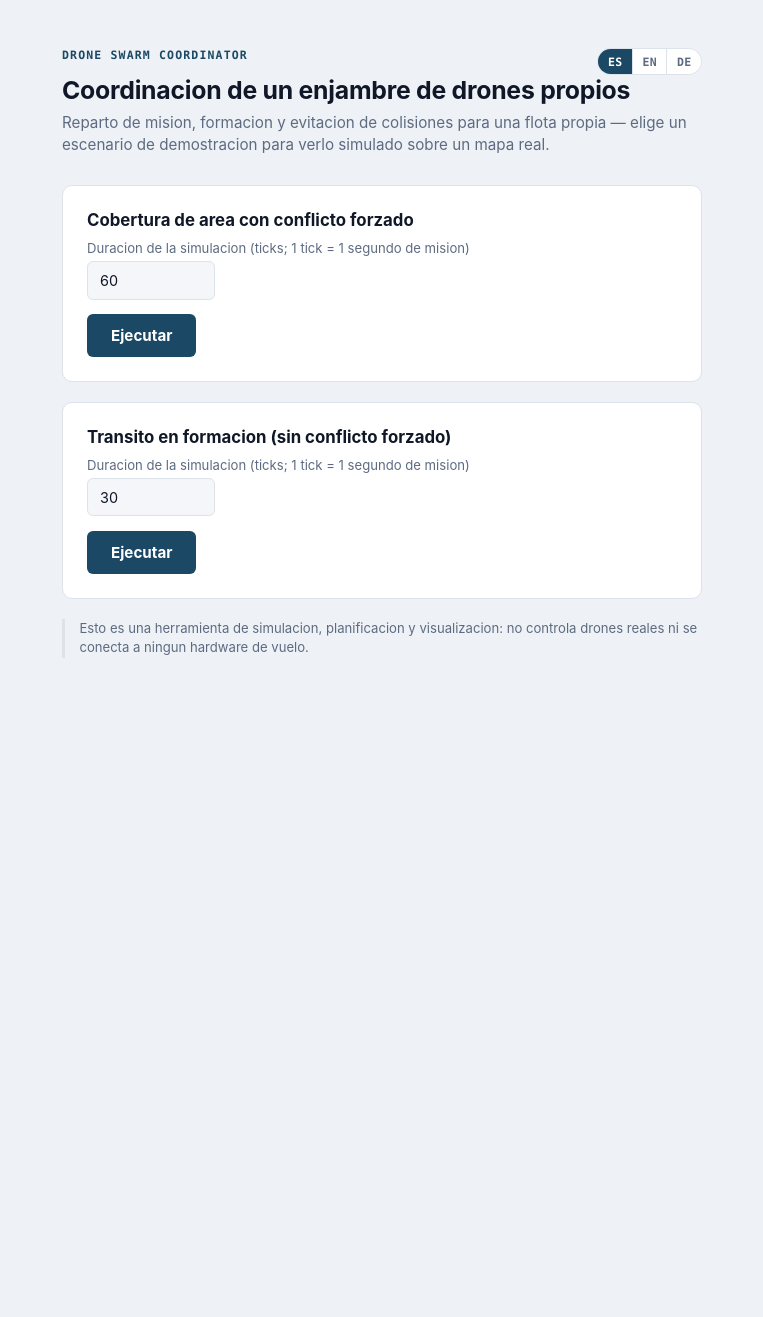
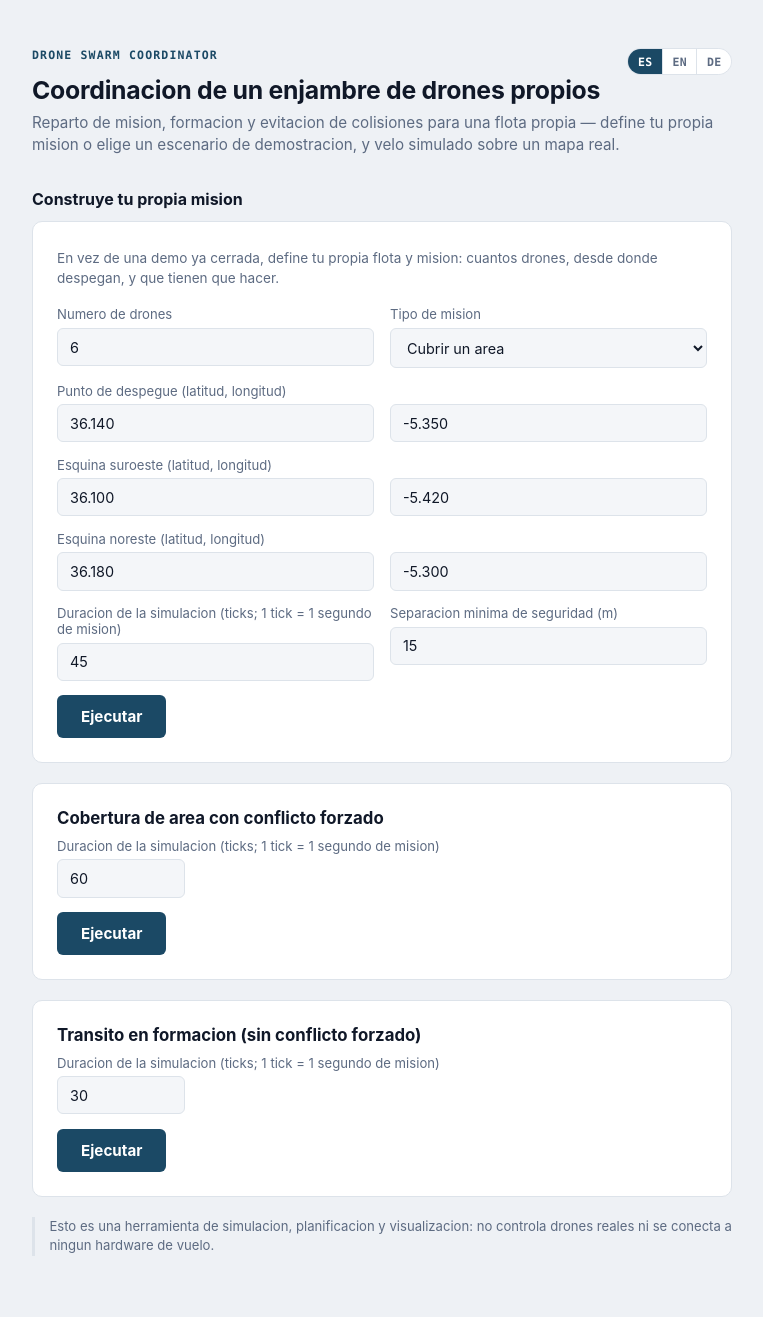
Before and after one commit to alberto-navas/drone-swarm-coordinator, a FastAPI app: page / in a window 1280 px wide. Shown: the whole page, without its empty margins (258-1021 px from the left). Before the commit the page ends 658 px from the top, so only its background shows below. Run offline with FastAPI, Linux system fonts and the light colour scheme.

Commit message:
Add a custom mission builder to the web panel
Turns the panel from "pick one of two closed demos" into an actual
control surface: define your own fleet (drone count, launch point) and
mission (cover an area / watch points / reach destinations / hold a
formation) and see it planned and simulated on the same engine, instead
of only replaying two fixed scenarios. New GET /plan endpoint builds a
Mission/Drone list from the form and reuses the exact same
run/allocation/formation/conflict pipeline and report template as the
demo scenarios (via a new shared _render_report helper) — no engine
logic duplicated.

A mission is a task OR a formation, never both: formation recomputes
every drone's target every tick, so combining it with a task would leave
the task silently inert. The form enforces a single mode instead of
offering a combination that looks valid but isn't.

Generalized report.html's language switcher to a base_query built by
whichever endpoint rendered the report, so switching language re-submits
either a demo scenario or a custom mission with all its parameters
intact, not just the two demo routes.

```diff
--- a/src/web/app.py
+++ b/src/web/app.py
@@ -1,24 +1,27 @@
 """
 Panel web: ejecuta uno de los escenarios de demostracion incluidos
-(src/scenarios.py) y muestra el resultado en el navegador — mapa animado
-con la trayectoria de cada dron y los conflictos de separacion, tabla de
-estado final de la flota, y tabla de conflictos detectados.
+(src/scenarios.py), o una mision personalizada definida en el propio
+formulario, y muestra el resultado en el navegador — mapa animado con la
+trayectoria de cada dron y los conflictos de separacion, tabla de estado
+final de la flota, y tabla de conflictos detectados.
 
 Capa fina sobre el mismo motor que usa el CLI (src/cli.py): no reimplementa
 nada de src/simulation.py, src/allocation.py, src/formation.py ni
-src/conflict.py; solo adapta la salida (HTML servido en el navegador en vez
-de texto en la terminal).
+src/conflict.py; solo adapta la entrada (parametros de formulario en vez de
+argumentos de linea de comandos) y la salida (HTML servido en el navegador
+en vez de texto en la terminal).
 """
 
 from pathlib import Path
 from typing import Any
+from urllib.parse import urlencode
 
 from fastapi import FastAPI, HTTPException, Request
 from fastapi.responses import HTMLResponse
 from fastapi.templating import Jinja2Templates
 
 from src.i18n import UI_LABELS, normalize_lang, scenario_label, status_label
-from src.model import ConflictEvent
+from src.model import ConflictEvent, Drone, FormationConfig, FormationShape, GeoPoint, Mission, Task, TaskType
 from src.scenarios import SCENARIOS
 from src.simulation import DEFAULT_MIN_SEPARATION_M
 from src.simulation import run as run_simulation
@@ -29,6 +32,9 @@ _TEMPLATES_DIR = Path(__file__).parent / "templates"
 
 _DEFAULT_TICKS = {"cobertura": 60, "formacion": 30}
 _MIN_TICKS, _MAX_TICKS = 5, 600
+_MIN_DRONES, _MAX_DRONES = 1, 30
+_MODES = ("area", "point", "destination", "formation")
+_FORMATION_SHAPES = ("line", "v", "grid")
 
 app = FastAPI(title="Drone Swarm Coordinator")
 _templates = Jinja2Templates(directory=str(_TEMPLATES_DIR))
@@ -65,6 +71,52 @@ def _summarize_conflicts(events: list[ConflictEvent]) -> list[dict[str, Any]]:
     return summaries
 
 
+def _parse_points(text: str) -> list[GeoPoint]:
+    """Cada linea no vacia debe ser "lat,lon"; lanza ValueError con un mensaje legible si no."""
+    points: list[GeoPoint] = []
+    for i, raw_line in enumerate(text.splitlines(), start=1):
+        line = raw_line.strip()
+        if not line:
+            continue
+        parts = line.split(",")
+        if len(parts) != 2:
+            raise ValueError(f"Linea {i} invalida: '{raw_line}' (se esperaba 'lat,lon')")
+        try:
+            points.append(GeoPoint(lat=float(parts[0]), lon=float(parts[1])))
+        except ValueError as exc:
+            raise ValueError(f"Linea {i} invalida: '{raw_line}' (lat/lon deben ser numeros)") from exc
+    return points
+
+
+def _render_report(
+    request: Request,
+    lang: str,
+    mission_label: str,
+    base_query: str,
+    fleet: list[Drone],
+    mission: Mission,
+    n_ticks: int,
+    min_separation_m: float,
+) -> HTMLResponse:
+    history = run_simulation(fleet, mission, n_ticks=n_ticks, min_separation_m=min_separation_m)
+    final = history[-1]
+
+    context: dict[str, Any] = {
+        "lang": lang,
+        "labels": UI_LABELS[lang],
+        "base_query": base_query,
+        "scenario_label": mission_label,
+        "n_ticks": n_ticks,
+        "map_html": build_animated_map(history),
+        # (len(id), id): orden natural para "drone-2" antes que "drone-10".
+        "drones": sorted(final.drones, key=lambda d: (len(d.id), d.id)),
+        "status_label": lambda status: status_label(status, lang),
+        "conflicts": _summarize_conflicts(final.conflicts),
+        "conflict_count": len(final.conflicts),
+    }
+    return _templates.TemplateResponse(request, "report.html", context)
+
+
 @app.get("/", response_class=HTMLResponse)
 async def index(request: Request, lang: str = "es") -> HTMLResponse:
     lang = normalize_lang(lang)
@@ -83,21 +135,104 @@ async def run_scenario(request: Request, scenario: str, ticks: int | None = None
         raise HTTPException(status_code=404, detail=f"Escenario desconocido: {scenario}")
     n_ticks = _DEFAULT_TICKS[scenario] if ticks is None else max(_MIN_TICKS, min(_MAX_TICKS, ticks))
 
-    drones, mission = SCENARIOS[scenario]()
-    history = run_simulation(drones, mission, n_ticks=n_ticks, min_separation_m=DEFAULT_MIN_SEPARATION_M)
-    final = history[-1]
+    fleet, mission = SCENARIOS[scenario]()
+    base_query = f"/run?scenario={scenario}&ticks={n_ticks}"
+    return _render_report(
+        request, lang, scenario_label(scenario, lang), base_query, fleet, mission, n_ticks, DEFAULT_MIN_SEPARATION_M
+    )
 
-    context: dict[str, Any] = {
-        "lang": lang,
-        "labels": UI_LABELS[lang],
-        "scenario_id": scenario,
-        "scenario_label": scenario_label(scenario, lang),
-        "n_ticks": n_ticks,
-        "map_html": build_animated_map(history),
-        # (len(id), id): orden natural para "drone-2" antes que "drone-10".
-        "drones": sorted(final.drones, key=lambda d: (len(d.id), d.id)),
-        "status_label": lambda status: status_label(status, lang),
-        "conflicts": _summarize_conflicts(final.conflicts),
-        "conflict_count": len(final.conflicts),
-    }
-    return _templates.TemplateResponse(request, "report.html", context)
+
+@app.get("/plan", response_class=HTMLResponse)
+async def plan_mission(
+    request: Request,
+    drones: int = 6,
+    launch_lat: float = 36.140,
+    launch_lon: float = -5.350,
+    mode: str = "area",
+    points: str = "",
+    area_sw_lat: float = 36.100,
+    area_sw_lon: float = -5.420,
+    area_ne_lat: float = 36.180,
+    area_ne_lon: float = -5.300,
+    formation_shape: str = "line",
+    spacing_m: float = 25.0,
+    leader: str = "",
+    ticks: int = 45,
+    min_separation: float = DEFAULT_MIN_SEPARATION_M,
+    lang: str = "es",
+) -> HTMLResponse:
+    """
+    Construye una Mission a partir de los parametros del formulario y la
+    simula igual que un escenario de demo. `mode` decide que bloque de
+    parametros se usa — una mision es de tarea (area/puntos/destinos) O de
+    formacion, nunca ambas: la formacion recalcula el objetivo de CADA
+    dron en cada tick (ver src/simulation.step), asi que combinarla con
+    tareas dejaria las tareas sin ningun efecto visible, silenciosamente.
+    Mejor un unico modo honesto que una opcion combinada enganosa.
+    """
+    lang = normalize_lang(lang)
+    if mode not in _MODES:
+        raise HTTPException(status_code=400, detail=f"Tipo de mision desconocido: {mode}")
+    drone_count = max(_MIN_DRONES, min(_MAX_DRONES, drones))
+    n_ticks = max(_MIN_TICKS, min(_MAX_TICKS, ticks))
+
+    tasks: list[Task] = []
+    formation_config: FormationConfig | None = None
+
+    if mode in ("point", "destination"):
+        try:
+            task_points = _parse_points(points)
+        except ValueError as exc:
+            raise HTTPException(status_code=400, detail=str(exc)) from exc
+        if not task_points:
+            raise HTTPException(status_code=400, detail="Indica al menos un punto (una linea 'lat,lon').")
+        kind = TaskType.POINT if mode == "point" else TaskType.DESTINATION
+        tasks = [Task(id=f"tarea-{i + 1}", type=kind, points=[p]) for i, p in enumerate(task_points)]
+    elif mode == "area":
+        tasks = [
+            Task(
+                id="area-personalizada",
+                type=TaskType.AREA,
+                points=[GeoPoint(lat=area_sw_lat, lon=area_sw_lon), GeoPoint(lat=area_ne_lat, lon=area_ne_lon)],
+            )
+        ]
+    else:  # formation
+        if formation_shape not in _FORMATION_SHAPES:
+            raise HTTPException(status_code=400, detail=f"Formacion desconocida: {formation_shape}")
+        leader_id = leader.strip() or None
+        if leader_id is not None and leader_id not in {f"drone-{i + 1}" for i in range(drone_count)}:
+            raise HTTPException(
+                status_code=400,
+                detail=f"'{leader_id}' no es un dron valido (usa drone-1 .. drone-{drone_count}).",
+            )
+        formation_config = FormationConfig(
+            shape=FormationShape(formation_shape), spacing_m=spacing_m, leader_id=leader_id
+        )
+
+    fleet = [
+        Drone(id=f"drone-{i + 1}", position=GeoPoint(lat=launch_lat, lon=launch_lon), speed_mps=12.0)
+        for i in range(drone_count)
+    ]
+    mission = Mission(id="mision-personalizada", tasks=tasks, formation=formation_config)
+
+    base_query = "/plan?" + urlencode(
+        {
+            "drones": drone_count,
+            "launch_lat": launch_lat,
+            "launch_lon": launch_lon,
+            "mode": mode,
+            "points": points,
+            "area_sw_lat": area_sw_lat,
+            "area_sw_lon": area_sw_lon,
+            "area_ne_lat": area_ne_lat,
+            "area_ne_lon": area_ne_lon,
+            "formation_shape": formation_shape,
+            "spacing_m": spacing_m,
+            "leader": leader,
+            "ticks": n_ticks,
+            "min_separation": min_separation,
+        }
+    )
+    return _render_report(
+        request, lang, UI_LABELS[lang]["custom_mission_label"], base_query, fleet, mission, n_ticks, min_separation
+    )
--- a/src/web/templates/index.html
+++ b/src/web/templates/index.html
@@ -15,12 +15,13 @@
   }
   * { box-sizing: border-box; }
   body { margin: 0; padding: 3rem 1.25rem; background: var(--bg); color: var(--ink); font-family: var(--font-sans); display: flex; justify-content: center; }
-  main { max-width: 640px; width: 100%; }
+  main { max-width: 700px; width: 100%; }
 
   .top-bar { display: flex; align-items: flex-start; justify-content: space-between; gap: 1rem; }
   .eyebrow { font-family: var(--font-mono); font-size: 0.72rem; text-transform: uppercase; letter-spacing: 0.1em; color: var(--accent); font-weight: 700; margin: 0 0 0.5rem 0; }
   h1 { margin: 0 0 0.4rem 0; font-size: 1.55rem; font-weight: 700; letter-spacing: -0.01em; }
   .subtitle { color: var(--muted); margin: 0 0 1.75rem 0; font-size: 0.95rem; line-height: 1.5; }
+  h3 { margin: 2rem 0 0.75rem 0; font-size: 1rem; }
 
   .lang-switch { display: inline-flex; border: 1px solid var(--border); border-radius: 999px; overflow: hidden; flex-shrink: 0; }
   .lang-switch a { background: var(--surface); color: var(--muted); padding: 0.35rem 0.6rem; font-family: var(--font-mono); font-size: 0.72rem; font-weight: 700; text-decoration: none; letter-spacing: 0.02em; }
@@ -29,9 +30,18 @@
 
   section { background: var(--surface); border: 1px solid var(--border); border-radius: 10px; padding: 1.5rem; margin-bottom: 1.25rem; }
   h2 { margin: 0 0 0.6rem 0; font-size: 1.05rem; }
+  p.hint { color: var(--muted); font-size: 0.85rem; margin: 0.2rem 0 1.1rem 0; line-height: 1.45; }
 
   label { display: block; font-size: 0.82rem; color: var(--muted); margin-bottom: 0.35rem; }
-  input[type="number"] { width: 8rem; padding: 0.6rem 0.75rem; border: 1px solid var(--border); border-radius: 6px; background: var(--surface-alt); color: var(--ink); margin-bottom: 0.9rem; font-family: var(--font-sans); font-size: 0.9rem; }
+  input[type="number"], input[type="text"], select, textarea {
+    width: 100%; padding: 0.6rem 0.75rem; border: 1px solid var(--border); border-radius: 6px;
+    background: var(--surface-alt); color: var(--ink); margin-bottom: 0.9rem;
+    font-family: var(--font-sans); font-size: 0.9rem;
+  }
+  textarea { font-family: var(--font-mono); font-size: 0.85rem; resize: vertical; min-height: 4.5rem; }
+  .field-row { display: flex; gap: 1rem; }
+  .field-row > div { flex: 1; }
+  #ticks-demo-cobertura, #ticks-demo-formacion { width: 8rem; }
 
   button { background: var(--accent); color: var(--surface); border: none; padding: 0.75rem 1.5rem; border-radius: 6px; font-family: var(--font-sans); font-size: 0.95rem; font-weight: 700; cursor: pointer; }
   button:hover { filter: brightness(1.1); }
@@ -52,14 +62,111 @@
   <h1>{{ labels.index_h1 }}</h1>
   <p class="subtitle">{{ labels.index_subtitle }}</p>
 
+  <h3>{{ labels.custom_mission_heading }}</h3>
+  <section>
+    <p class="hint">{{ labels.custom_mission_hint }}</p>
+    <form action="/plan" method="get">
+      <input type="hidden" name="lang" value="{{ lang }}">
+
+      <div class="field-row">
+        <div>
+          <label for="drones">{{ labels.field_drones }}</label>
+          <input type="number" id="drones" name="drones" value="6" min="1" max="30">
+        </div>
+        <div>
+          <label for="mode">{{ labels.field_mode }}</label>
+          <select id="mode" name="mode" onchange="updateMissionFields()">
+            <option value="area">{{ labels.mode_area }}</option>
+            <option value="point">{{ labels.mode_point }}</option>
+            <option value="destination">{{ labels.mode_destination }}</option>
+            <option value="formation">{{ labels.mode_formation }}</option>
+          </select>
+        </div>
+      </div>
+
+      <div class="field-row">
+        <div>
+          <label for="launch_lat">{{ labels.field_launch }}</label>
+          <input type="text" id="launch_lat" name="launch_lat" value="36.140">
+        </div>
+        <div>
+          <label for="launch_lon">&nbsp;</label>
+          <input type="text" id="launch_lon" name="launch_lon" value="-5.350">
+        </div>
+      </div>
+
+      <div id="fields-area">
+        <div class="field-row">
+          <div>
+            <label for="area_sw_lat">{{ labels.field_area_sw }}</label>
+            <input type="text" id="area_sw_lat" name="area_sw_lat" value="36.100">
+          </div>
+          <div>
+            <label for="area_sw_lon">&nbsp;</label>
+            <input type="text" id="area_sw_lon" name="area_sw_lon" value="-5.420">
+          </div>
+        </div>
+        <div class="field-row">
+          <div>
+            <label for="area_ne_lat">{{ labels.field_area_ne }}</label>
+            <input type="text" id="area_ne_lat" name="area_ne_lat" value="36.180">
+          </div>
+          <div>
+            <label for="area_ne_lon">&nbsp;</label>
+            <input type="text" id="area_ne_lon" name="area_ne_lon" value="-5.300">
+          </div>
+        </div>
+      </div>
+
+      <div id="fields-points">
+        <label for="points">{{ labels.field_points }}</label>
+        <textarea id="points" name="points">36.150,-5.360
+36.130,-5.340
+36.160,-5.390</textarea>
+      </div>
+
+      <div id="fields-formation">
+        <div class="field-row">
+          <div>
+            <label for="formation_shape">{{ labels.field_formation_shape }}</label>
+            <select id="formation_shape" name="formation_shape">
+              <option value="line">{{ labels.formation_line }}</option>
+              <option value="v">{{ labels.formation_v }}</option>
+              <option value="grid">{{ labels.formation_grid }}</option>
+            </select>
+          </div>
+          <div>
+            <label for="spacing_m">{{ labels.field_spacing }}</label>
+            <input type="number" id="spacing_m" name="spacing_m" value="25" min="5" max="200">
+          </div>
+        </div>
+        <label for="leader">{{ labels.field_leader }}</label>
+        <input type="text" id="leader" name="leader" value="" placeholder="drone-1">
+      </div>
+
+      <div class="field-row">
+        <div>
+          <label for="ticks">{{ labels.ticks_label }}</label>
+          <input type="number" id="ticks" name="ticks" value="45" min="5" max="600">
+        </div>
+        <div>
+          <label for="min_separation">{{ labels.field_min_separation }}</label>
+          <input type="number" id="min_separation" name="min_separation" value="15" min="1" max="500">
+        </div>
+      </div>
+
+      <div><button type="submit">{{ labels.run_button }}</button></div>
+    </form>
+  </section>
+
   {% for scenario in scenarios %}
   <section>
     <h2>{{ scenario.label }}</h2>
     <form action="/run" method="get">
       <input type="hidden" name="scenario" value="{{ scenario.id }}">
       <input type="hidden" name="lang" value="{{ lang }}">
-      <label for="ticks-{{ scenario.id }}">{{ labels.ticks_label }}</label>
-      <input type="number" id="ticks-{{ scenario.id }}" name="ticks" value="{{ scenario.default_ticks }}" min="5" max="600">
+      <label for="ticks-demo-{{ scenario.id }}">{{ labels.ticks_label }}</label>
+      <input type="number" id="ticks-demo-{{ scenario.id }}" name="ticks" value="{{ scenario.default_ticks }}" min="5" max="600">
       <div><button type="submit">{{ labels.run_button }}</button></div>
     </form>
   </section>
@@ -67,5 +174,14 @@
 
   <p class="limits">{{ labels.limits_text }}</p>
 </main>
+<script>
+  function updateMissionFields() {
+    var mode = document.getElementById('mode').value;
+    document.getElementById('fields-area').style.display = (mode === 'area') ? 'block' : 'none';
+    document.getElementById('fields-points').style.display = (mode === 'point' || mode === 'destination') ? 'block' : 'none';
+    document.getElementById('fields-formation').style.display = (mode === 'formation') ? 'block' : 'none';
+  }
+  updateMissionFields();
+</script>
 </body>
 </html>
--- a/src/web/templates/report.html
+++ b/src/web/templates/report.html
@@ -55,9 +55,9 @@
   <div class="top-bar">
     <p class="eyebrow">Drone Swarm Coordinator</p>
     <div class="lang-switch" role="group" aria-label="Idioma / Language / Sprache">
-      <a href="/run?scenario={{ scenario_id }}&ticks={{ n_ticks }}&lang=es" aria-current="{{ 'true' if lang == 'es' else 'false' }}">ES</a>
-      <a href="/run?scenario={{ scenario_id }}&ticks={{ n_ticks }}&lang=en" aria-current="{{ 'true' if lang == 'en' else 'false' }}">EN</a>
-      <a href="/run?scenario={{ scenario_id }}&ticks={{ n_ticks }}&lang=de" aria-current="{{ 'true' if lang == 'de' else 'false' }}">DE</a>
+      <a href="{{ base_query }}&lang=es" aria-current="{{ 'true' if lang == 'es' else 'false' }}">ES</a>
+      <a href="{{ base_query }}&lang=en" aria-current="{{ 'true' if lang == 'en' else 'false' }}">EN</a>
+      <a href="{{ base_query }}&lang=de" aria-current="{{ 'true' if lang == 'de' else 'false' }}">DE</a>
     </div>
   </div>
   <h1>{{ scenario_label }}</h1>
```
Also changed, not shown: README.en.md (+20 -11 lines), src/i18n.py (+75 -3 lines), tests/test_web.py (+110 -1 lines), README.md.
